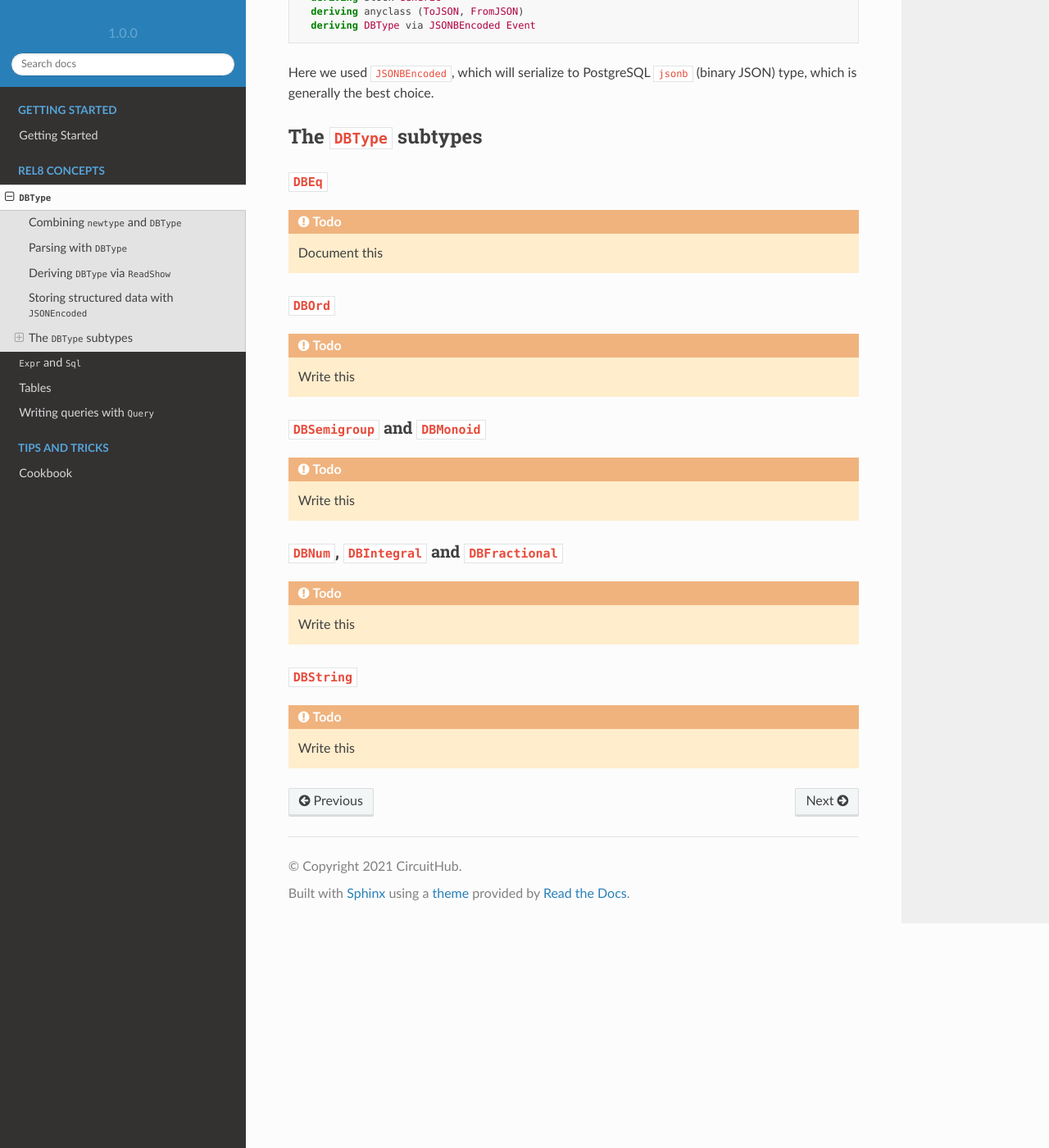
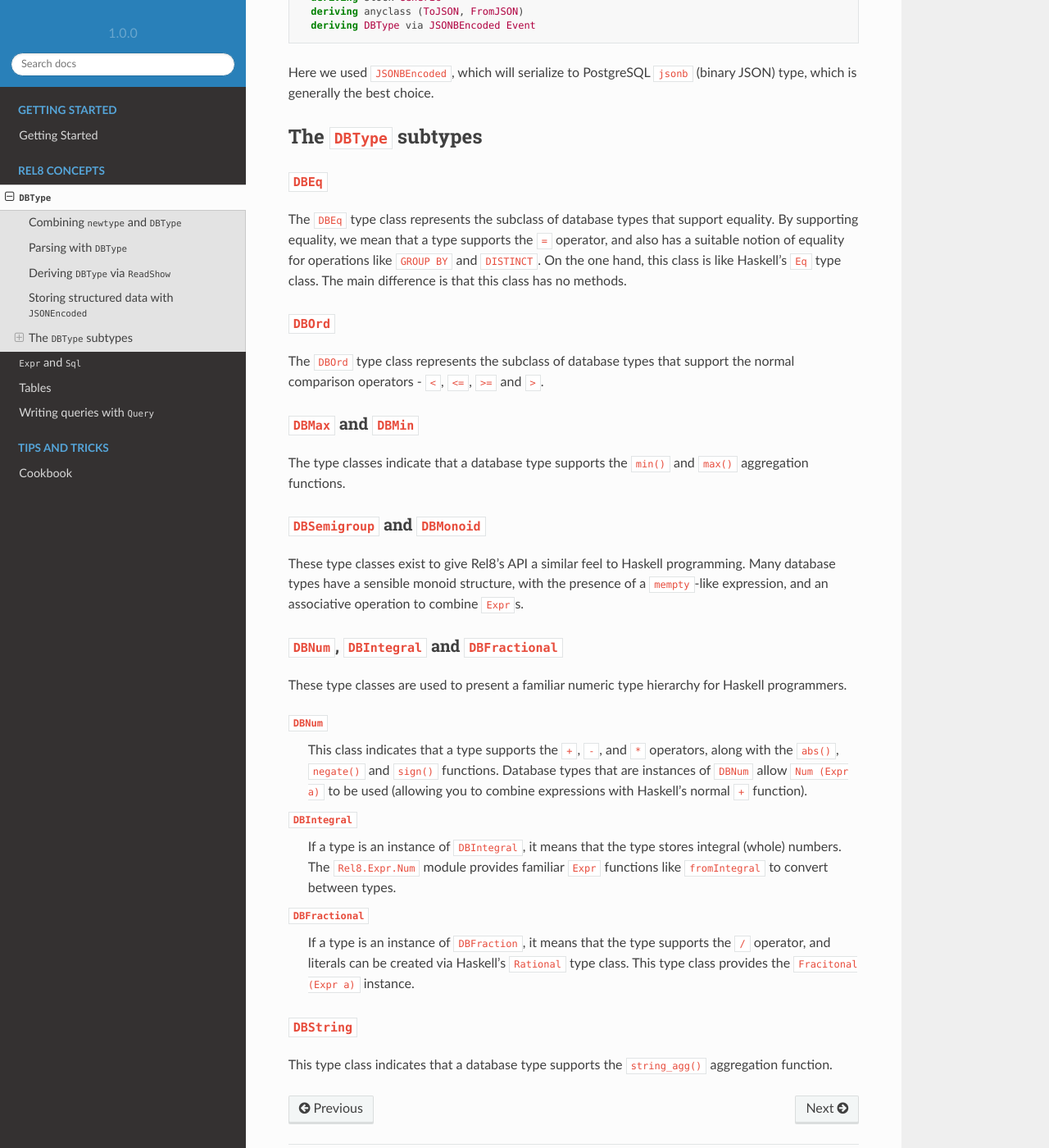
Before and after one commit to circuithub/rel8, a Sphinx documentation site: the page built from docs/concepts/dbtype.rst, in a window 1280 px wide and 1400 px high, scrolled down 2290 px. Shown: the whole window at 82% size. Built offline with Sphinx 7.4.7 and the Read the Docs theme 2.0.0, drawn with Linux system fonts in a browser that asks for light colours.

Commit message:
Finish documenting the DBType hierarchy

```diff
--- a/docs/concepts/dbtype.rst
+++ b/docs/concepts/dbtype.rst
@@ -118,34 +118,57 @@ The ``DBType`` subtypes
 ``DBEq``
 ^^^^^^^^
 
-.. todo::
-
-  Document this
+The ``DBEq`` type class represents the subclass of database types that support
+equality. By supporting equality, we mean that a type supports the ``=``
+operator, and also has a suitable notion of equality for operations like
+``GROUP BY`` and ``DISTINCT``. On the one hand, this class is like Haskell's
+``Eq`` type class. The main difference is that this class has no methods.
 
 ``DBOrd``
 ^^^^^^^^^
 
-.. todo::
+The ``DBOrd`` type class represents the subclass of database types that support
+the normal comparison operators - ``<``, ``<=``, ``>=`` and ``>``.
 
-  Write this
+``DBMax`` and ``DBMin``
+^^^^^^^^^^^^^^^^^^^^^^^
+
+The type classes indicate that a database type supports the ``min()`` and
+``max()`` aggregation functions.
 
 ``DBSemigroup`` and ``DBMonoid``
 ^^^^^^^^^^^^^^^^^^^^^^^^^^^^^^^^
 
-.. todo::
-
-  Write this
+These type classes exist to give Rel8's API a similar feel to Haskell
+programming. Many database types have a sensible monoid structure, with the
+presence of a ``mempty``-like expression, and an associative operation to
+combine ``Expr``\s.
 
 ``DBNum``, ``DBIntegral`` and ``DBFractional``
 ^^^^^^^^^^^^^^^^^^^^^^^^^^^^^^^^^^^^^^^^^^^^^^
 
-.. todo::
+These type classes are used to present a familiar numeric type hierarchy for
+Haskell programmers.
 
-  Write this
+``DBNum``
+  This class indicates that a type supports the ``+``, ``-``, and ``*``
+  operators, along with the ``abs()``, ``negate()`` and ``sign()`` functions.
+  Database types that are instances of ``DBNum`` allow ``Num (Expr a)`` to be
+  used (allowing you to combine expressions with Haskell's normal ``+``
+  function).
+
+``DBIntegral``
+  If a type is an instance of ``DBIntegral``, it means that the type stores
+  integral (whole) numbers. The ``Rel8.Expr.Num`` module provides familiar
+  ``Expr`` functions like ``fromIntegral`` to convert between types.
+
+``DBFractional``
+  If a type is an instance of ``DBFraction``, it means that the type supports
+  the ``/`` operator, and literals can be created via Haskell's ``Rational``
+  type class. This type class provides the ``Fracitonal (Expr a)`` instance.
 
 ``DBString``
 ^^^^^^^^^^^^
 
-.. todo::
-
-  Write this
+This type class indicates that a database type supports the ``string_agg()``
+aggregation function.
```
